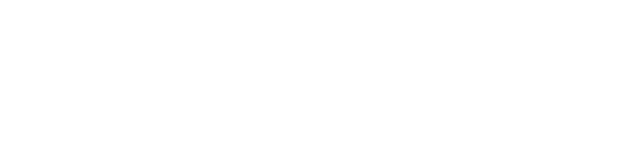
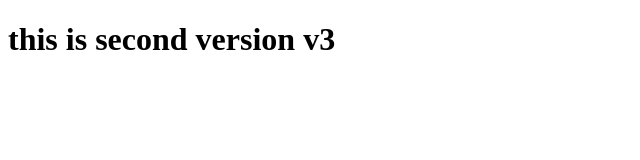
Before and after one commit to Chiranjivi2018/myProject, a plain HTML site: page index1.html in a window 1280 px wide. Shown: the whole page, without its empty margins (0-640 px from the left). Drawn offline with Linux system fonts and the light colour scheme.

Commit message:
this is second verison v3

```diff
--- a/index1.html
+++ b/index1.html
@@ -6,6 +6,7 @@
     <title>Document</title>
 </head>
 <body>
+    <h1>this is second version v3</h1>
 
 </body>
 </html>
```
